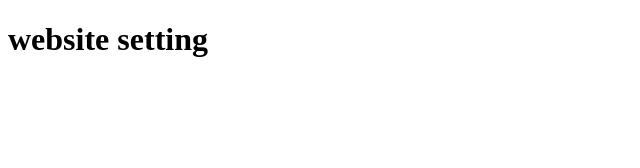
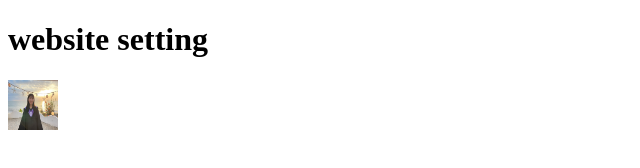
Before and after one commit to enyakuokuo/resume, a plain HTML site: page index.html in a window 1280 px wide. Shown: the whole page, without its empty margins (0-640 px from the left). Drawn offline with Linux system fonts and the light colour scheme.

Commit message:
no message

```diff
--- a/index.html
+++ b/index.html
@@ -4,8 +4,15 @@
     <meta charset="UTF-8">
     <meta name="viewport" content="width=device-width, initial-scale=1.0">
     <title>Document</title>
+    <style>
+        img{
+            width: 50px;
+            height: 50px;
+        }
+    </style>
 </head>
 <body>
     <h1>website setting</h1>
+    <img src="img/學士服-1.jpg" alt="">
 </body>
 </html>
```
Also changed, not shown: img/學士服-1.jpg (added).
